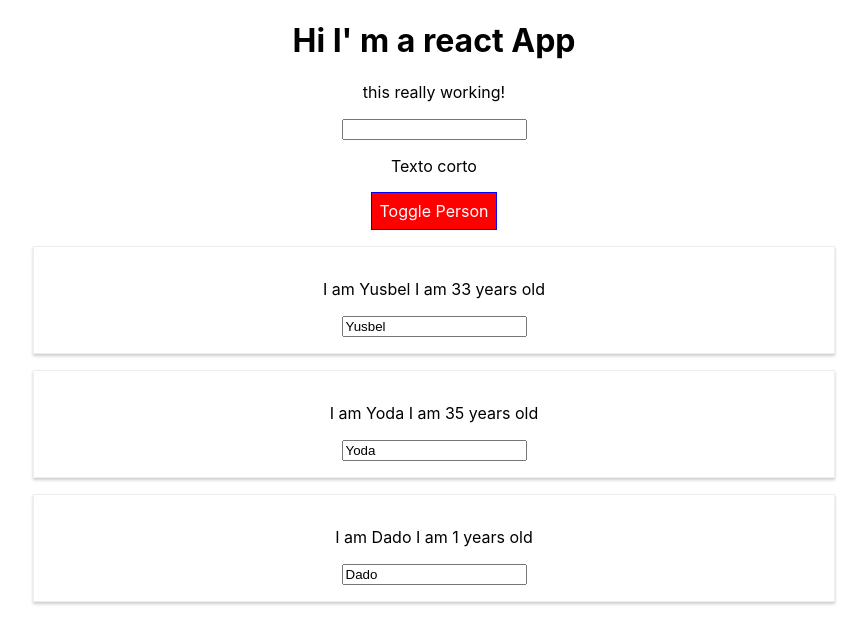
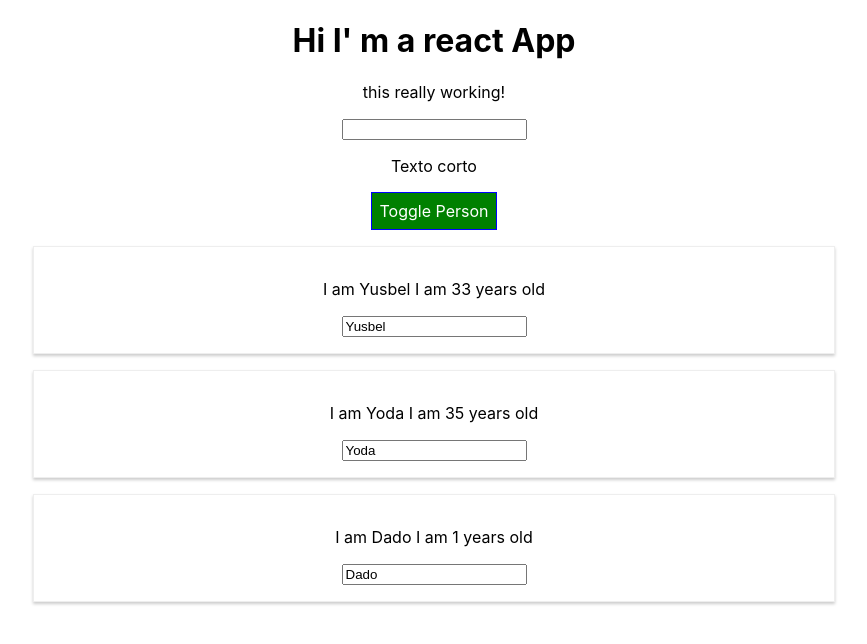
Before and after one commit to yusbel86/curso-react, a React (Create React App) app in the folder react-complete-guide/: page / in a window 1280 px wide. Both pictures are taken after a click on the button "Toggle Person". Shown: the top 644 px of the page, without its empty margins (206-1073 px from the left). Built offline with nearby package versions, Linux system fonts and the light colour scheme.

Commit message:
Added style

```diff
--- a/react-complete-guide/src/App.js
+++ b/react-complete-guide/src/App.js
@@ -1,9 +1,24 @@
 import React, {Component} from 'react';
 import Person from './Person/Person';
+import styled from 'styled-components';
 import Validation from './Validation/Validation';
 import './App.css';
-import Radium, { StyleRoot } from 'radium';
+
 import person from './Person/Person';
+
+const StyledButton = styled.button`
+background-color: green;
+color: white;
+font: inherit;
+border: 1px solid blue;
+padding: 8px;
+cursor: pointer;
+
+&:hover {
+  background-color: lightgreen;
+  color: black;
+}
+`;
 
 
 class App extends Component {
@@ -54,20 +69,8 @@
 
 
  render(){
-   const style ={
-     background: 'green',
-     color: 'white',
-     font: 'inherit',
-     border: '1px solid blue',
-     padding: '8px',
-     cursor: 'pointer',
-     ':hover': {
-       backgroundColor: 'lightgreen',
-       color: 'black'
-     }
-   }
-
-   let person = null;
+   const style ={};
+      let person = null;
    if (this.state.showPerson){
      person = (
       <div>
@@ -97,7 +100,7 @@
        clasess.push('bold');
      }
   return (
-    <StyleRoot>
+
     <div className="App">
       <h1>Hi I' m a react App </h1>
       <p className={clasess.join(' ')}>this really working!</p>
@@ -109,15 +112,15 @@
       <Validation
          inputLenght={this.state.userInput.length}
          />
-      <button
-         style={style}
+      <StyledButton
+
          onClick={this.togglePersonHandler}>Toggle Person
-         </button>
+        </StyledButton>
          {person}
     </div>
-    </StyleRoot>
+
      );
  }
 }
 
-export default Radium(App);
+export default App;
--- a/react-complete-guide/src/Person/Person.css
+++ b/react-complete-guide/src/Person/Person.css
@@ -1,8 +1,8 @@
-.Person{
+/*.Person{
     width: 60%;
     margin: 16px auto;
     border: 1px solid #eee;
     box-shadow: 0 2px 3px #ccc;
     padding: 16px;
     text-align: center;
-}
+}*/
--- a/react-complete-guide/src/Person/Person.js
+++ b/react-complete-guide/src/Person/Person.js
@@ -1,20 +1,36 @@
-import React  from 'react';
-import './Person.css';
-import Radium from 'radium';
+import React from 'react';
+import styled from 'styled-components';
+//import './Person.css';
+
+const StyleDiv = styled.div`
+width: 60%;
+margin: 16px auto;
+border: 1px solid #eee;
+box-shadow: 0 2px 3px #ccc;
+padding: 16px;
+text-align: center;
+
+'@media (min-width: 500px)':{
+    width: '450'
+}
+`
+
+
 
 const person = (props) => {
     const style = {
-        '@media (min-width: 500px)':{
+        '@media (min-width: 500px)': {
             width: '450'
         }
     }
-return (
-    <div className="Person" style={style}>
-    <p onClick={props.click }>I am {props.name} I am  {props.age} years old</p>
-    <input type="text" onChange={props.change} value={props.name}/>
-    </div>
-);
+    return (
+        // <div className="Person" style={style}>
+        <StyleDiv>
+            < p onClick={props.click} > I am {props.name} I am  {props.age} years old</p >
+            <input type="text" onChange={props.change} value={props.name} />
+        </StyleDiv >
+    );
 
 };
 
-export default Radium(person);
+export default person;
```
Also changed, not shown: 1 other file (tests, documents, lock files or other folders).
